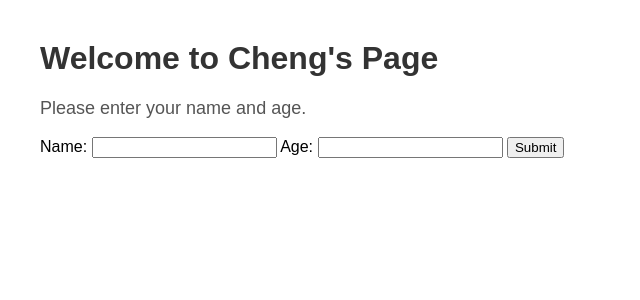
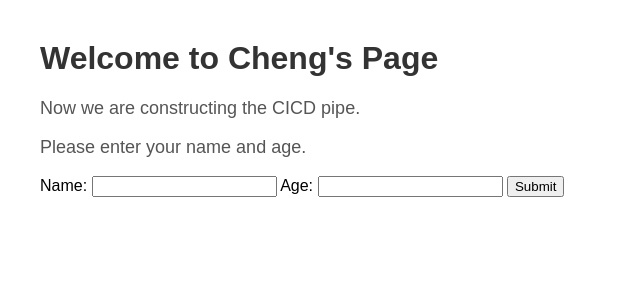
Before and after one commit to DannyCheng711/SSE-LAB2, a Flask app: page / in a window 1280 px wide. Shown: the top 300 px of the page, without its empty margins (0-640 px from the left). Run offline with Flask 3, Linux system fonts and the light colour scheme.

Commit message:
feat:add_cd_yml

```diff
--- a/src/templates/index.html
+++ b/src/templates/index.html
@@ -27,6 +27,7 @@
 </head>
 <body>
     <h1>Welcome to Cheng's Page</h1>
+    <p>Now we are constructing the CICD pipe.</p\>
     <p>Please enter your name and age.</p\>
     <form action="/submit" method="post">
         <label for="namefield">Name:</label>
```
Also changed, not shown: .github/workflows/build.yml.
